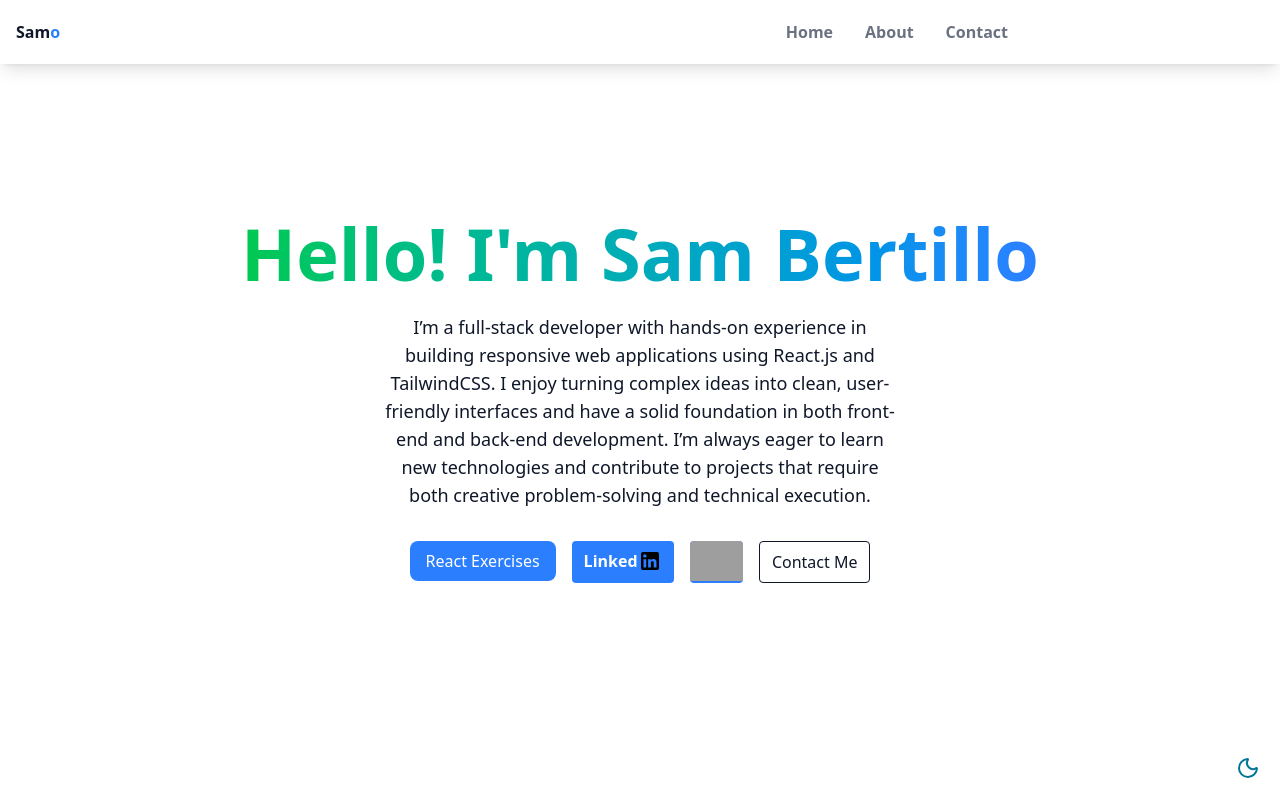
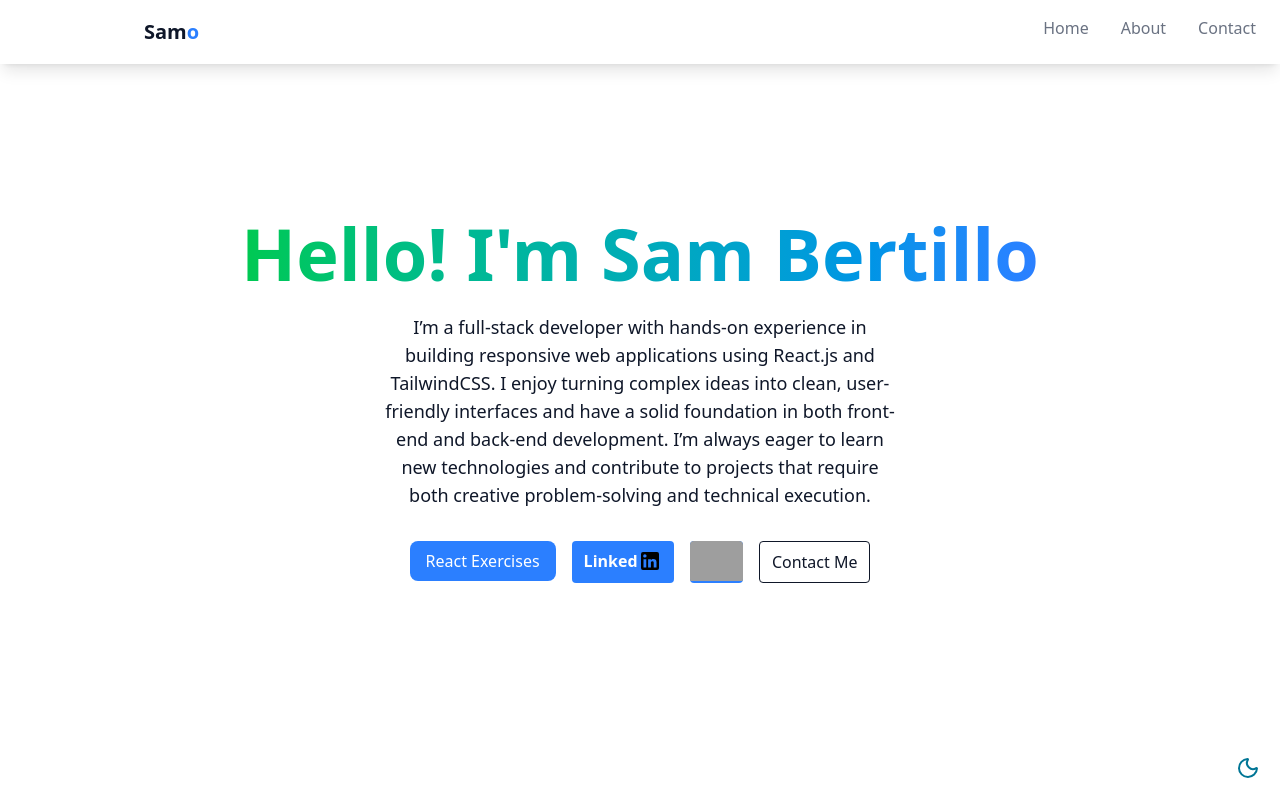
Before and after one commit to bertillosam/react-exercises, a React (Vite) app: page / in a window 1280 px wide. Shown: the top 800 px of the page. Built offline with nearby package versions, Linux system fonts and the light colour scheme; grey boxes are pictures that could not be loaded.

Commit message:
Fixed Navbar

```diff
--- a/src/Components/Navbar.jsx
+++ b/src/Components/Navbar.jsx
@@ -6,46 +6,53 @@ const Navbar = ({ menuOpen, setMenuOpen }) => {
   }, [menuOpen]);
 
   return (
-    <nav className="fixed top-0 w-full z-40 shadow-lg">
-      <div className="max-w-5xl px-4">
+    <nav className="fixed top-0 w-full z-40 shadow-lg bg-background">
+      <div className="max-w-5xl mx-auto px-4">
         <div className="flex justify-between items-center h-16 font-bold">
-          <a>
-            {" "}
-            Sam<span className="text-blue-500">o</span>{" "}
+          {/* Logo / Brand */}
+          <a href="#home" className="text-xl">
+            Sam<span className="text-blue-500">o</span>
           </a>
 
-          <div
+          {/* Hamburger for Mobile */}
+          <button
             className="w-7 h-5 relative cursor-pointer z-40 md:hidden"
             onClick={() => setMenuOpen((prev) => !prev)}
+            aria-label="Toggle menu"
+            aria-expanded={menuOpen}
           >
             &#9776;
+          </button>
+        </div>
       </div>
 
-          <div className="hidden md:flex items-center space-x-8">
+      {/* Fixed Menu Links (Top Right) */}
+      <ul className="hidden md:flex space-x-8 absolute top-4 right-6">
+        <li>
           <a
             href="#home"
-              className="text-gray-500 hover:text-primary transform-colors"
+            className="text-gray-500 hover:text-primary transition-colors"
           >
-              {" "}
-              Home{" "}
+            Home
           </a>
+        </li>
+        <li>
           <a
             href="#about"
-              className="text-gray-500 hover:text-primary transform-colors"
+            className="text-gray-500 hover:text-primary transition-colors"
           >
-              {" "}
-              About{" "}
+            About
           </a>
+        </li>
+        <li>
           <a
             href="#contact"
-              className="text-gray-500 hover:text-primary transform-colors"
+            className="text-gray-500 hover:text-primary transition-colors"
           >
-              {" "}
-              Contact{" "}
+            Contact
           </a>
-          </div>
-        </div>
-      </div>
+        </li>
+      </ul>
     </nav>
   );
 };
```
Lines whose indentation alone changed are shown as unchanged.
